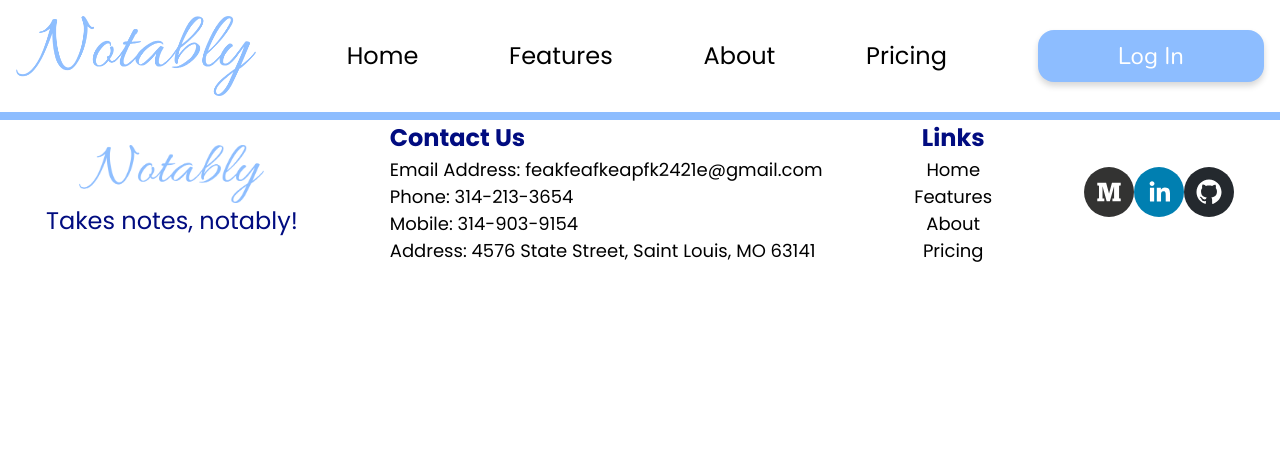
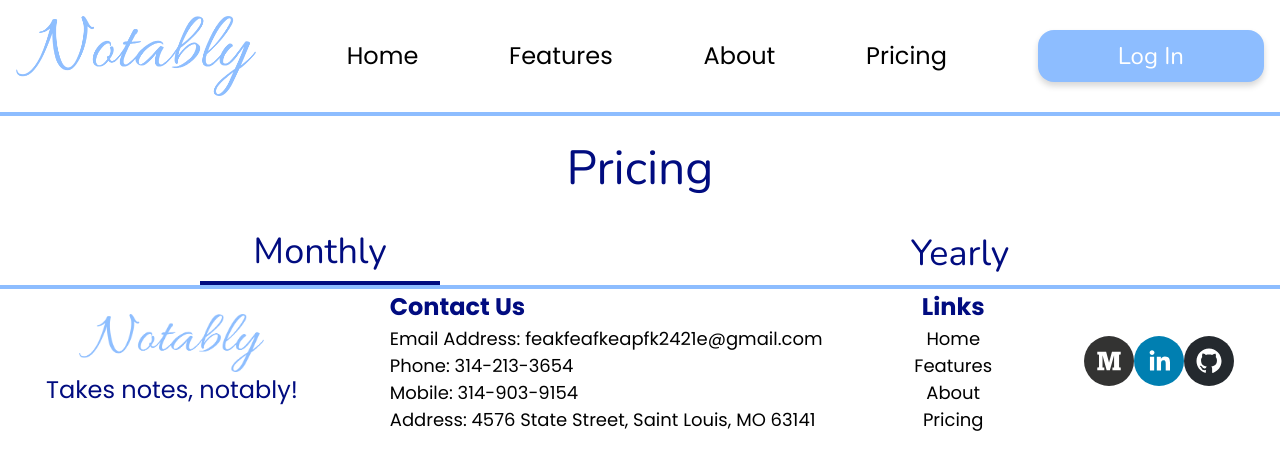
Before and after one commit to BlackPearlescence/notably, a React (Create React App) app in the folder client/: page /pricing in a window 1280 px wide. Shown: the top 470 px of the page. Built offline with nearby package versions, Linux system fonts and the light colour scheme.

Commit message:
create month/year change

```diff
--- a/client/src/App.tsx
+++ b/client/src/App.tsx
@@ -6,6 +6,7 @@ import { LandingPage } from './pages/LandingPage';
 import { Footer } from './components/bars/Footer';
 import { Route, Routes } from 'react-router-dom';
 import { LoginPage } from './pages/LoginPage';
+import { PricingPage } from './pages/PricingPage';
 
 function App() {
   return (
@@ -14,6 +15,7 @@ function App() {
       <Routes>
         <Route path="/" element={<LandingPage />} />
         <Route path="login" element={<LoginPage />} />
+        <Route path="pricing" element={<PricingPage />} />
       </Routes>
       <Footer />
     </div>
--- a/client/src/pages/PricingPage.module.scss
+++ b/client/src/pages/PricingPage.module.scss
@@ -1,3 +1,38 @@
+@use "../styles/shared.scss";
+
 .pricingContainer {
 
+    h2 {
+        @include shared.heading-desktopmedium;
+        padding: shared.$padding-desktop-lg;
+        color: shared.$color-primary;
+    }
+    .subOptionsContainer {
+        display: flex;
+        flex-direction: row;
+        justify-content: space-around;
+        align-items: center;
+
+        .pricingChoice {
+            width: shared.$box-desktop-sm;
+            transition: border-bottom 0.2s ease;
+            cursor: pointer;
+            h3 {
+                @include shared.heading-desktopsmall;
+                color: shared.$color-primary;
+            }
+        }
+
+        .pricingChoiceActive {
+            width: shared.$box-desktop-sm;
+            border-bottom: shared.$border-width-thick solid shared.$color-primary;
+            transition: border-bottom 0.2s ease;
+            cursor: pointer;
+            h3 {
+                @include shared.heading-desktopsmall;
+                color: shared.$color-primary;
+            }
+        }
+
+    }
 }
--- a/client/src/pages/PricingPage.tsx
+++ b/client/src/pages/PricingPage.tsx
@@ -1,17 +1,22 @@
 
+import { useState } from "react";
 import styles from "./PricingPage.module.scss";
 
 export const PricingPage = () => {
+    const [subscriptionType, setSubscriptionType] = useState<"monthly" | "yearly">("monthly");
 
+    const handleSubscriptionTypeChange = (type: "monthly" | "yearly") => {
+        setSubscriptionType(type);
+    }
     return (
         <div className={styles.pricingContainer}>
             <h2>Pricing</h2>
-            <div>
-                <div className={styles.pricingChoice}>
-                    <h3>Monthly</h3>
+            <div className={styles.subOptionsContainer}>
+                <div  className={subscriptionType === "monthly" ? styles.pricingChoiceActive : styles.pricingChoice}>
+                    <h3 onClick={() => handleSubscriptionTypeChange("monthly")}>Monthly</h3>
                 </div>
-                <div className={styles.pricingChoice}>
-                    <h3>Yearly</h3>
+                <div className={subscriptionType === "yearly" ? styles.pricingChoiceActive : styles.pricingChoice}>
+                    <h3 onClick={() => handleSubscriptionTypeChange("yearly")}>Yearly</h3>
                 </div>
             </div>
             <div>
```
